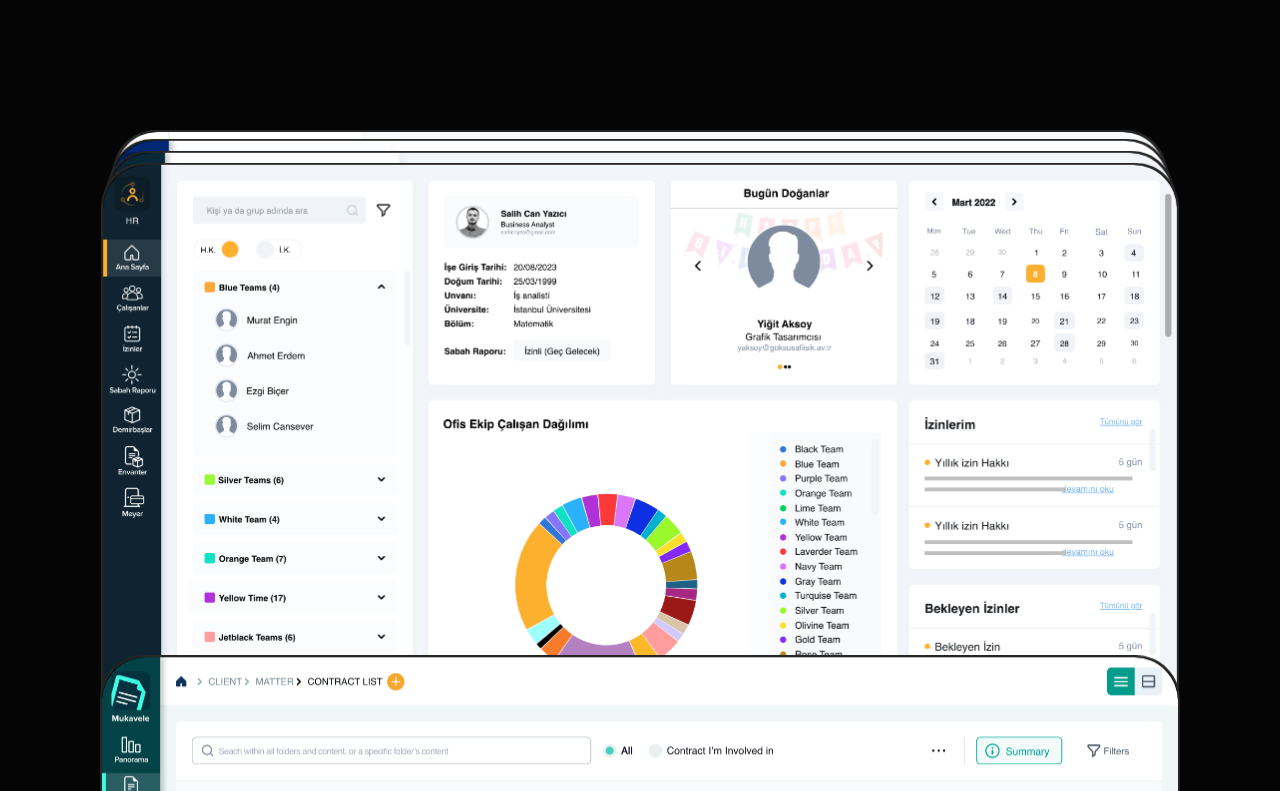
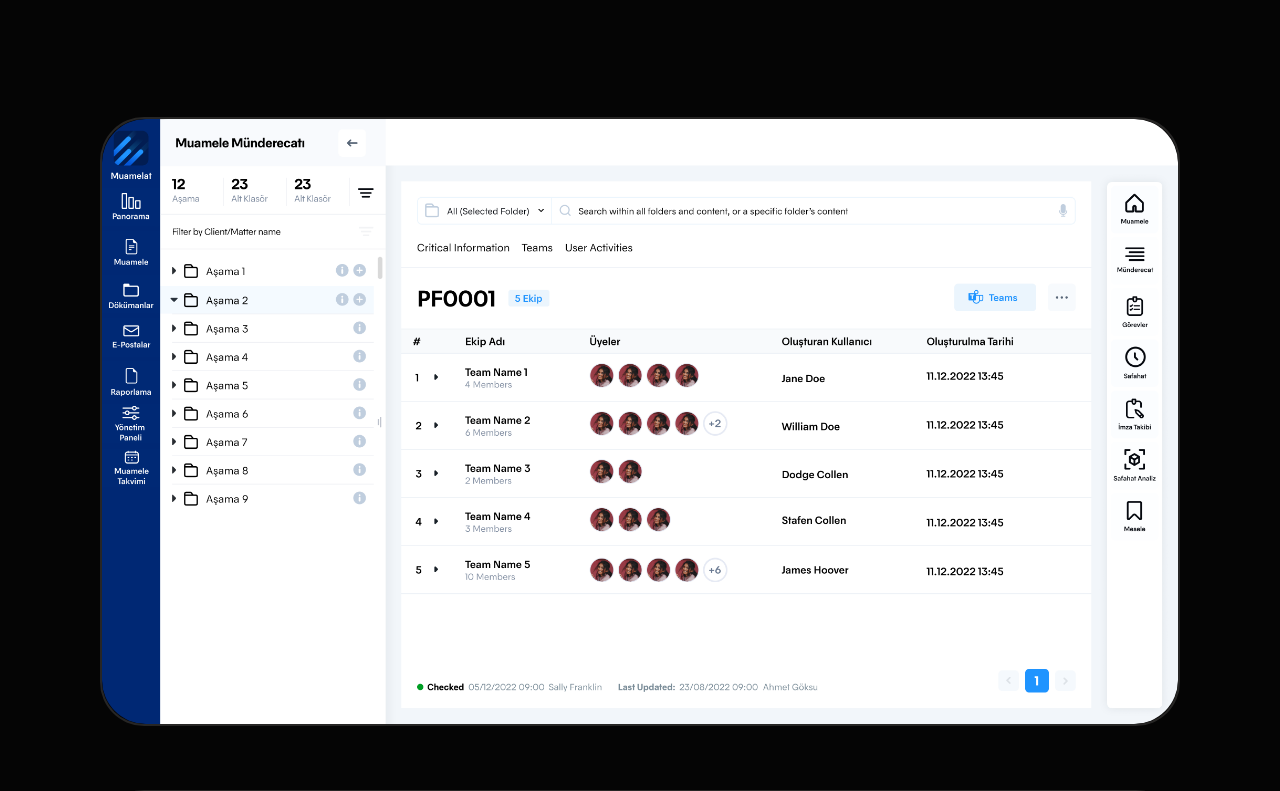
Before and after one commit to MerseGulsum/MerseGulsum.github.io, a Next.js app: page /projects/ai-product-experiment in a window 1280 px wide. Shown: the part 2709-3500 px from the top of the page. Built offline with nearby package versions, Linux system fonts and the light colour scheme.

Commit message:
Make Mecellem reveal animation one-time

```diff
--- a/app/globals.css
+++ b/app/globals.css
@@ -1291,31 +1291,14 @@ main {
   line-height: 1.15;
 }
 
-.mecellem-scroll-stack {
-  position: relative;
+.mecellem-scroll-reveal {
   width: min(calc(100vw - (var(--gutter) * 2)), calc(var(--max) - (var(--gutter) * 2)));
-  height: 600svh;
+  display: grid;
+  gap: clamp(36px, 5vw, 64px);
   justify-self: center;
 }
 
-.mecellem-scroll-stack__stage {
-  position: sticky;
-  top: 96px;
-  height: calc(100svh - 96px);
-  display: flex;
-  align-items: center;
-  overflow: hidden;
-}
-
-.mecellem-scroll-stack__deck {
-  position: relative;
-  width: min(100%, calc((100svh - 160px) * 1.77865));
-  aspect-ratio: 4098 / 2304;
-  margin-inline: auto;
-}
-
-.mecellem-scroll-stack__card,
-.mecellem-scroll-stack__static-card {
+.mecellem-scroll-reveal__item {
   margin: 0;
   overflow: hidden;
   border: 2px solid var(--line);
@@ -1323,30 +1306,13 @@ main {
   background: var(--bg);
 }
 
-.mecellem-scroll-stack__card {
-  position: absolute;
-  inset: 0;
-  transform-origin: top center;
-  will-change: transform;
-}
-
-.mecellem-scroll-stack__card img,
-.mecellem-scroll-stack__static-card img {
+.mecellem-scroll-reveal__item img {
   display: block;
   width: 100%;
   height: auto;
   border-radius: inherit;
   object-fit: contain;
   object-position: center;
-}
-
-.mecellem-scroll-stack--static {
-  height: auto;
-}
-
-.mecellem-scroll-stack__static {
-  display: grid;
-  gap: clamp(36px, 5vw, 64px);
 }
 
 .projects-page__header,
--- a/components/MecellemCaseStudy.tsx
+++ b/components/MecellemCaseStudy.tsx
@@ -2,17 +2,9 @@
 
 import Image from "next/image";
 import { ArrowLeft, ArrowRight } from "lucide-react";
-import {
-  motion,
-  useMotionValue,
-  useMotionValueEvent,
-  useReducedMotion,
-  useScroll,
-  useTransform
-} from "framer-motion";
+import { motion, useReducedMotion } from "framer-motion";
 import { useEffect, useRef, useState } from "react";
 import type { KeyboardEvent } from "react";
-import type { MotionValue } from "framer-motion";
 
 const galleryItems = [
   {
@@ -150,109 +142,37 @@ const editorialSections = [
   }
 ];
 
-function MecellemStackCard({
-  image,
-  index,
-  total,
-  progress
-}: {
-  image: (typeof scrollGalleryImages)[number];
-  index: number;
-  total: number;
-  progress: MotionValue<number>;
-}) {
-  const stageCount = total - 1;
-  const y = useTransform(progress, (latest) => {
-    const stage = Math.max(0, Math.min(stageCount, latest * stageCount));
-
-    if (index === 0 || stage >= index) {
-      const depth = Math.min(Math.max(stage - index, 0), 3);
-      return `${depth * -12}px`;
-    }
-
-    const localProgress = Math.max(0, Math.min(1, stage - (index - 1)));
-    return `${(1 - localProgress) * 110}%`;
-  });
-
-  const scale = useTransform(progress, (latest) => {
-    const stage = Math.max(0, Math.min(stageCount, latest * stageCount));
-
-    if (index === 0 || stage >= index) {
-      const depth = Math.min(Math.max(stage - index, 0), 3);
-      return 1 - depth * 0.008;
-    }
-
-    return 1;
-  });
+function MecellemScrollGallery() {
+  const prefersReducedMotion = useReducedMotion();
 
   return (
+    <section
+      className="mecellem-scroll-reveal"
+      aria-label="Mecellem product screenshots"
+    >
+      {scrollGalleryImages.map((image, index) => (
         <motion.figure
-      className="mecellem-scroll-stack__card"
-      style={{ y, scale, zIndex: index + 1 }}
+          className="mecellem-scroll-reveal__item"
+          key={image.src}
+          initial={prefersReducedMotion ? false : { opacity: 0, y: 64, scale: 0.98 }}
+          whileInView={prefersReducedMotion ? undefined : { opacity: 1, y: 0, scale: 1 }}
+          viewport={{ once: true, amount: 0.3 }}
+          transition={{
+            duration: 0.9,
+            ease: [0.22, 1, 0.36, 1],
+            delay: index === 0 ? 0 : 0.04
+          }}
         >
           <Image
             src={image.src}
             alt={image.alt}
             width={4098}
             height={2304}
+            loading={index === 0 ? "eager" : "lazy"}
             sizes="(max-width: 767px) calc(100vw - 40px), (max-width: 1199px) calc(100vw - 80px), min(1180px, calc(100vw - 200px))"
           />
         </motion.figure>
-  );
-}
-
-function MecellemScrollGallery() {
-  const prefersReducedMotion = useReducedMotion();
-  const sectionRef = useRef<HTMLElement | null>(null);
-  const displayedProgress = useMotionValue(0);
-  const { scrollYProgress } = useScroll({
-    target: sectionRef,
-    offset: ["start start", "end end"]
-  });
-
-  useMotionValueEvent(scrollYProgress, "change", (latest) => {
-    const clampedProgress = Math.max(0, Math.min(1, latest));
-
-    if (clampedProgress > displayedProgress.get()) {
-      displayedProgress.set(clampedProgress);
-    }
-  });
-
-  return (
-    <section
-      className={`mecellem-scroll-stack${prefersReducedMotion ? " mecellem-scroll-stack--static" : ""}`}
-      aria-label="Mecellem product screenshots"
-      ref={sectionRef}
-    >
-      {prefersReducedMotion ? (
-        <div className="mecellem-scroll-stack__static">
-          {scrollGalleryImages.map((image) => (
-            <figure className="mecellem-scroll-stack__static-card" key={image.src}>
-              <Image
-                src={image.src}
-                alt={image.alt}
-                width={4098}
-                height={2304}
-                sizes="(max-width: 767px) calc(100vw - 40px), (max-width: 1199px) calc(100vw - 80px), min(1180px, calc(100vw - 200px))"
-              />
-            </figure>
       ))}
-        </div>
-      ) : (
-        <div className="mecellem-scroll-stack__stage">
-          <div className="mecellem-scroll-stack__deck">
-            {scrollGalleryImages.map((image, index) => (
-              <MecellemStackCard
-                image={image}
-                index={index}
-                key={image.src}
-                total={scrollGalleryImages.length}
-                progress={displayedProgress}
-              />
-            ))}
-          </div>
-        </div>
-      )}
     </section>
   );
 }
```
Lines whose indentation alone changed are shown as unchanged.
